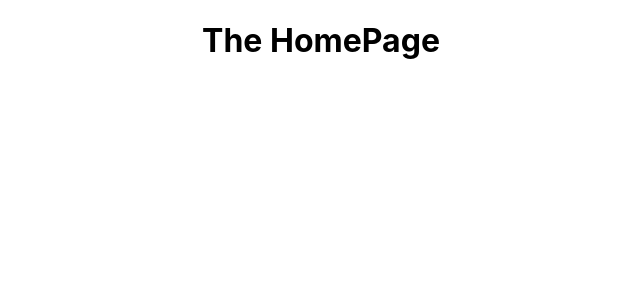
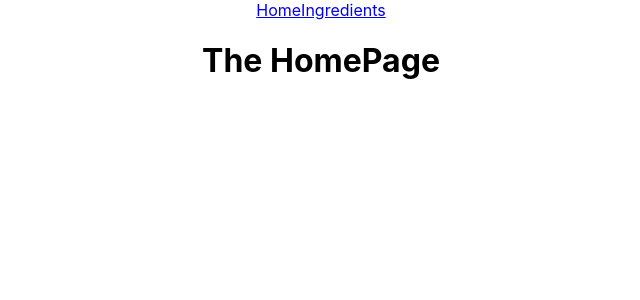
Before and after one commit to alexjw/restaurantium-react, a React (Create React App) app: page / in a window 1280 px wide. Shown: the top 300 px of the page, without its empty margins (319-959 px from the left). Built offline with nearby package versions, Linux system fonts and the light colour scheme.

Commit message:
added header and some fixes

```diff
--- a/src/App.tsx
+++ b/src/App.tsx
@@ -4,6 +4,7 @@ import {Route, Switch} from 'react-router-dom'
 import HomePage from "./components/homePage";
 import IngredientsPage from "./components/ingredientsPage";
 import IngredientView from "./components/ingredientView";
+import Header from "./components/header";
 
 
 const App = (props) => {
@@ -17,6 +18,7 @@ const App = (props) => {
 
     return (
         <div className="App">
+            <Header/>
             <Switch>
                 <Route exact path='/' component={HomePage} />
                 <Route exact path='/ingredients' component={IngredientsPage}/>
--- /dev/null
+++ b/src/components/header.tsx
@@ -0,0 +1,14 @@
+import React from "react";
+import {Link} from "react-router-dom";
+
+const Header = () => {
+
+    return (
+        <div>
+            <Link to="/">Home</Link>
+            <Link to="/ingredients">Ingredients</Link>
+        </div>
+    )
+};
+
+export default Header;
--- a/src/components/homePage.tsx
+++ b/src/components/homePage.tsx
@@ -1,20 +1,11 @@
 import React from "react";
 
-interface State {
+const HomePage = () => {
 
-}
+    return <div>
+        <h1>The HomePage</h1>
+    </div>
 
-class HomePage extends React.Component<State, any> {
-
-    constructor(props) {
-        super(props);
-    }
-
-    render() {
-        return <div>
-            <h1>The HomePage</h1>
-        </div>
-    }
-}
+};
 
 export default HomePage;
--- a/src/components/ingredientView.tsx
+++ b/src/components/ingredientView.tsx
@@ -20,13 +20,12 @@ const IngredientView = (props) => {
             {
                 findQuery.loading ?
                     <p>Loading...</p> :
-                    (
+                    findQuery.error ? <p>Error loading data</p> :
                         <div>
-                            <p>{findQuery.data.ingredient._id}</p>
-                            <p>{findQuery.data.ingredient.name}</p>
-                            <p>{findQuery.data.ingredient.measureUnit}</p>
+                            <p>id: {findQuery.data.ingredient._id}</p>
+                            <p>name: {findQuery.data.ingredient.name}</p>
+                            <p>measure unit: {findQuery.data.ingredient.measureUnit}</p>
                         </div>
-                    )
             }
         </div>
     )
```
